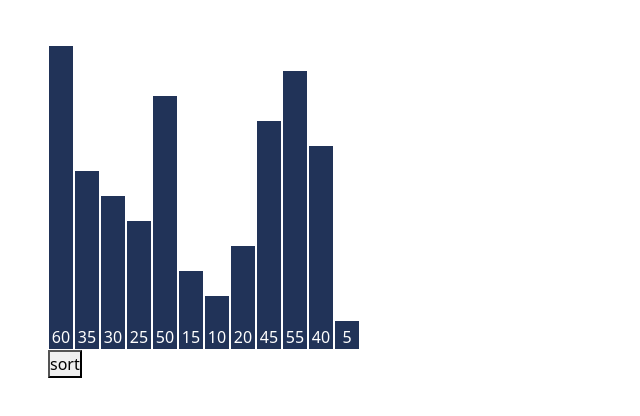
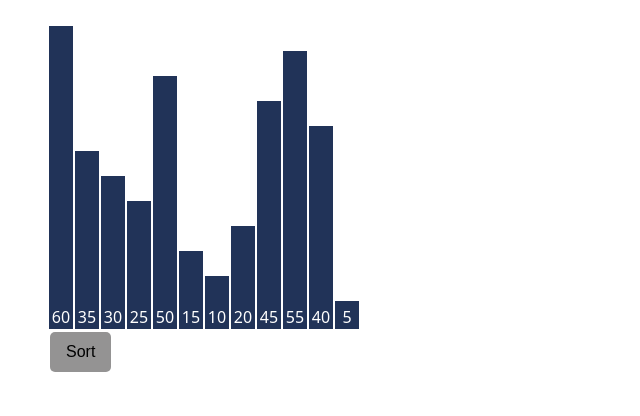
Before and after one commit to Joel-Barboza/sort, a React (Vite) app: page / in a window 1280 px wide. Shown: the top 416 px of the page, without its empty margins (0-640 px from the left). Built offline with nearby package versions, Linux system fonts and the light colour scheme.

Commit message:
Sorts well, need to adjust color changing

```diff
--- a/src/SortApp.jsx
+++ b/src/SortApp.jsx
@@ -4,11 +4,16 @@ import { Bar } from './Bar';
 
 export const SortApp = () => {
 
-    let taco = [ 60, 35 ,30, 25, 50, 15, 10, 20, 45, 55, 40, 5]
+    let taco = [ 60, 35 ,30, 25, 50, 15, 10, 20, 45, 55, 40, 5,
+        // 60, 35 ,30, 25, 50, 15, 10, 20, 45, 55, 40,60, 35 ,30, 25, 50, 15, 10, 20, 45, 55, 40,
+        // 60, 35 ,30, 25, 50, 15, 10, 20, 45, 55, 40, 5, 60, 35 ,30, 25, 50, 15, 10, 20, 45, 55, 40,60, 35 ,30, 25, 50, 15, 10, 20, 45, 55, 40,
+        // 60, 35 ,30, 25, 50, 15, 10, 20, 45, 55, 40, 5, 60, 35 ,30, 25, 50, 15, 10, 20, 45, 55, 40,60, 35 ,30, 25, 50, 15, 10, 20, 45, 55, 40,
+        // 60, 35 ,30, 25, 50, 15, 10, 20, 45, 55, 40, 5, 60, 35 ,30, 25, 50, 15, 10, 20, 45, 55, 40,60, 35 ,30, 25, 50, 15, 10, 20, 45, 55, 40,
+    ]
     const [arr, setArr] = useState(taco)
     const [disabled, setDisabled] = useState(false)
     let arrayLength = taco.length;
-    const speed = 50;
+    const speed = 5;
     let lap;
 
     useEffect(() => {
@@ -39,51 +44,40 @@ export const SortApp = () => {
                     setTimeout(() => {
 
                         if ( taco[ index ] > taco[ index + 1]){
-                            //container.childNodes.style.background = 'blue';
-                            //container.childNodes[index].style.background = 'green';
                             let temp = taco[ index ]
                             taco[ index ] = taco[ index + 1 ]
                             taco[ index + 1] = temp
-                            console.log('step:', speed * index, 'swap')
+                            //console.log('step:', speed * index, 'swap')
                         } else {
-                            console.log('step:', speed * index)
+                            //console.log('step:', speed * index)
                         }
 
                         setArr([...arr])
-                        console.log(speed * index, 'length:',arrayLength - i -1)
+                        //console.log(speed * index, 'length:',arrayLength - i -1)
                     }, speed * index);
 
                 }
 
                 container.childNodes[arrayLength - i].style.background = 'green';
 
-                    console.log(speed)
-                }, 550 * i)
+                    //console.log(speed)
+                }, ((speed * arrayLength ) / 95 * 100) * i )
                 //console.log(((speed * arrayLength) * i ) - (speed * i)*(2))
         }
         setTimeout(() => {
             container.childNodes.forEach((element, index) => {
                 setTimeout(() => {
                     container.childNodes[ index ].style.background = 'red';
-                }, 50 * index);
+                }, 10 * index);
             });
 
-        }, 6500);
+        }, arrayLength * 145  );
 
         setDisabled(false)
     }
 
 
 
-    // useEffect(() => {
-    //     setArr([...taco])
-
-
-
-    // }, [arr])
-
-
-    //console.log('fadfa', taco, arr)
 
 
 
@@ -103,7 +97,7 @@ export const SortApp = () => {
                         ))
                     }
             </div>
-            <button onClick={ swap } disabled={ disabled }>sort</button>
+            <button onClick={ swap } disabled={ disabled }>Sort</button>
             {/* <button onClick={ random }>random</button> */}
         </>
     )
--- a/src/style.css
+++ b/src/style.css
@@ -27,5 +27,14 @@ body {
 .bar-container {
     display: flex;
     align-items: flex-end;
-    height: 350px;
+    height: 330px;
 }
+
+button {
+    font-family: Arial, Helvetica, sans-serif;
+    border: none;
+    background: rgb(148, 147, 147);
+    padding: .5rem 1rem;
+    margin: 2px;
+    border-radius: 5px;
+}
```
